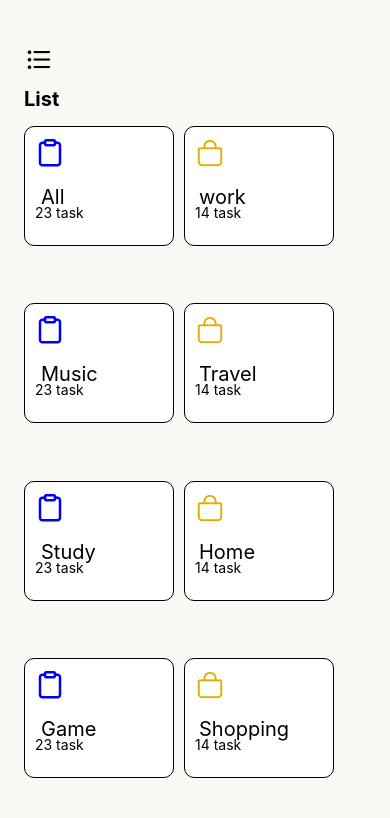
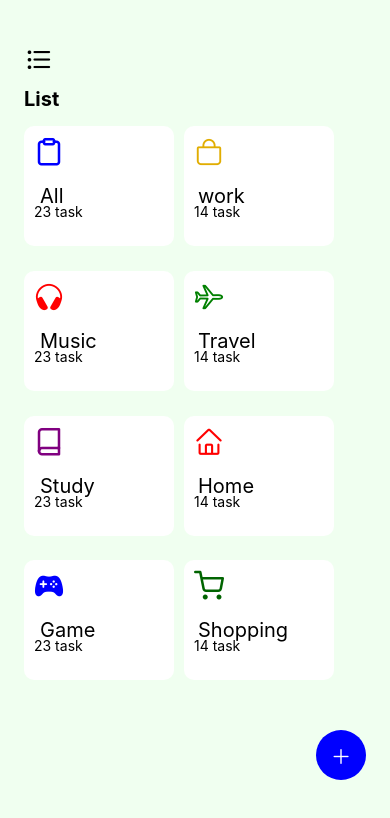
Before and after one commit to abhay9656/Todo_list, a React Native app: screen / in a window 390 px wide. Shown: the top 818 px of the page. Built offline with nearby package versions, Linux system fonts and the light colour scheme.

Commit message:
Update list component with new icons and styles

```diff
--- a/component/list.jsx
+++ b/component/list.jsx
@@ -23,41 +23,43 @@ const list = () => {
         </View>
         <View style={{flex:1,flexDirection:'row',marginTop:15}}>
             <View style={styles.flex}>
-                <Icons name='clipboard' color={'blue'}  size={30}/>
+                <Ic name='headset' color={'red'}  size={30}/>
                 <Text style={{fontSize:20,marginLeft:6,top:15}}>Music</Text>
                 <Text style={{marginTop:10}}>23 task</Text>
             </View>
             <View style={[styles.flex,{marginLeft:10}]} >
-                <Ic name='bag-outline' color={'#e1ad01'} size={30}    />
+                <Ic name='airplane-outline' color={'green'} size={30}    />
                 <Text style={{fontSize:20,marginLeft:4,top:15}}>Travel</Text>
                 <Text style={{marginTop:10}}>14 task</Text>
             </View>
         </View>
         <View style={{flex:1,flexDirection:'row',marginTop:15}}>
             <View style={styles.flex}>
-                <Icons name='clipboard' color={'blue'}  size={30}/>
+                <Icons name='book' color={'purple'}  size={30}/>
                 <Text style={{fontSize:20,marginLeft:6,top:15}}>Study</Text>
                 <Text style={{marginTop:10}}>23 task</Text>
             </View>
             <View style={[styles.flex,{marginLeft:10}]} >
-                <Ic name='bag-outline' color={'#e1ad01'} size={30}    />
+                <Icon name='home' color={'red'} size={30}    />
                 <Text style={{fontSize:20,marginLeft:4,top:15}}>Home</Text>
                 <Text style={{marginTop:10}}>14 task</Text>
             </View>
         </View>
         <View style={{flex:1,flexDirection:'row',marginTop:15}}>
             <View style={styles.flex}>
-                <Icons name='clipboard' color={'blue'}  size={30}/>
+                <Ic name='game-controller' color={'blue'}  size={30}/>
                 <Text style={{fontSize:20,marginLeft:6,top:15}}>Game</Text>
                 <Text style={{marginTop:10}}>23 task</Text>
             </View>
             <View style={[styles.flex,{marginLeft:10}]} >
-                <Ic name='bag-outline' color={'#e1ad01'} size={30}    />
+                <Icons name='shopping-cart' color={'darkgreen'} size={30}    />
                 <Text style={{fontSize:20,marginLeft:4,top:15}}>Shopping</Text>
                 <Text style={{marginTop:10}}>14 task</Text>
             </View>
         </View>
-
+        <View style={styles.ic}>
+        <Icon name="plus" size={20} style={styles.icon} color="#fff" />
+        </View>
     </View>
   )
 }
@@ -66,17 +68,29 @@ const styles=StyleSheet.create({
     container:{
         flex:1,
         padding:24,
-        backgroundColor:"#FAF9F6"
+        backgroundColor:"#f0fff0"
     },
     flex:{
-
         padding:10,
         // margin:'auto',
         width:150,
         height:120,
         backgroundColor:"white",
         borderRadius:10,
-        borderWidth: 1,
+        borderWidth: 0,
+    },
+    icon:{
+        padding:15,
+        width:50,
+        height:50,
+        backgroundColor:"blue",
+        borderRadius:30,
+        borderWidth: 0,
+    },
+    ic:{
+        flex: 1,
+        justifyContent: 'center',
+        alignItems: 'flex-end',
     }
 })
 
```
Also changed, not shown: component/All.jsx (added, +12 -0 lines).
